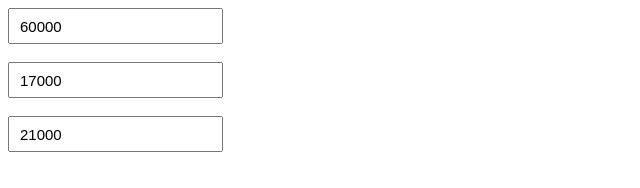
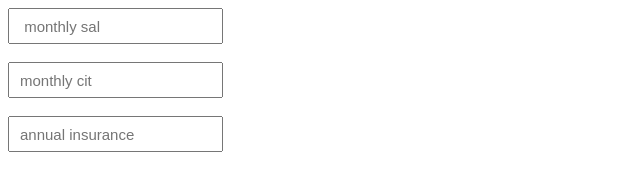
Before and after one commit to dpesofficial/tax-calculate, a plain HTML site: page index.html in a window 1280 px wide. Shown: the top 188 px of the page, without its empty margins (0-640 px from the left). Drawn offline with Linux system fonts and the light colour scheme.

Commit message:
value reset

```diff
--- a/index.html
+++ b/index.html
@@ -77,9 +77,9 @@ $(document).ready(function(){
 </head>
 <body>
 
-<input type="number" id="sal" placeholder=" monthly sal" value="60000"> <br/><br/>
-<input type="number" id="cit" placeholder="monthly cit" value="17000"> <br/><br/>
-<input type="number" id="ins" placeholder="annual insurance" value="21000"> <br/><br/>
+<input type="number" id="sal" placeholder=" monthly sal"> <br/><br/>
+<input type="number" id="cit" placeholder="monthly cit"> <br/><br/>
+<input type="number" id="ins" placeholder="annual insurance"> <br/><br/>
 
 <h1>Monthly cash in hand is: <span id="cash_month"></span> </h1>
 
```
